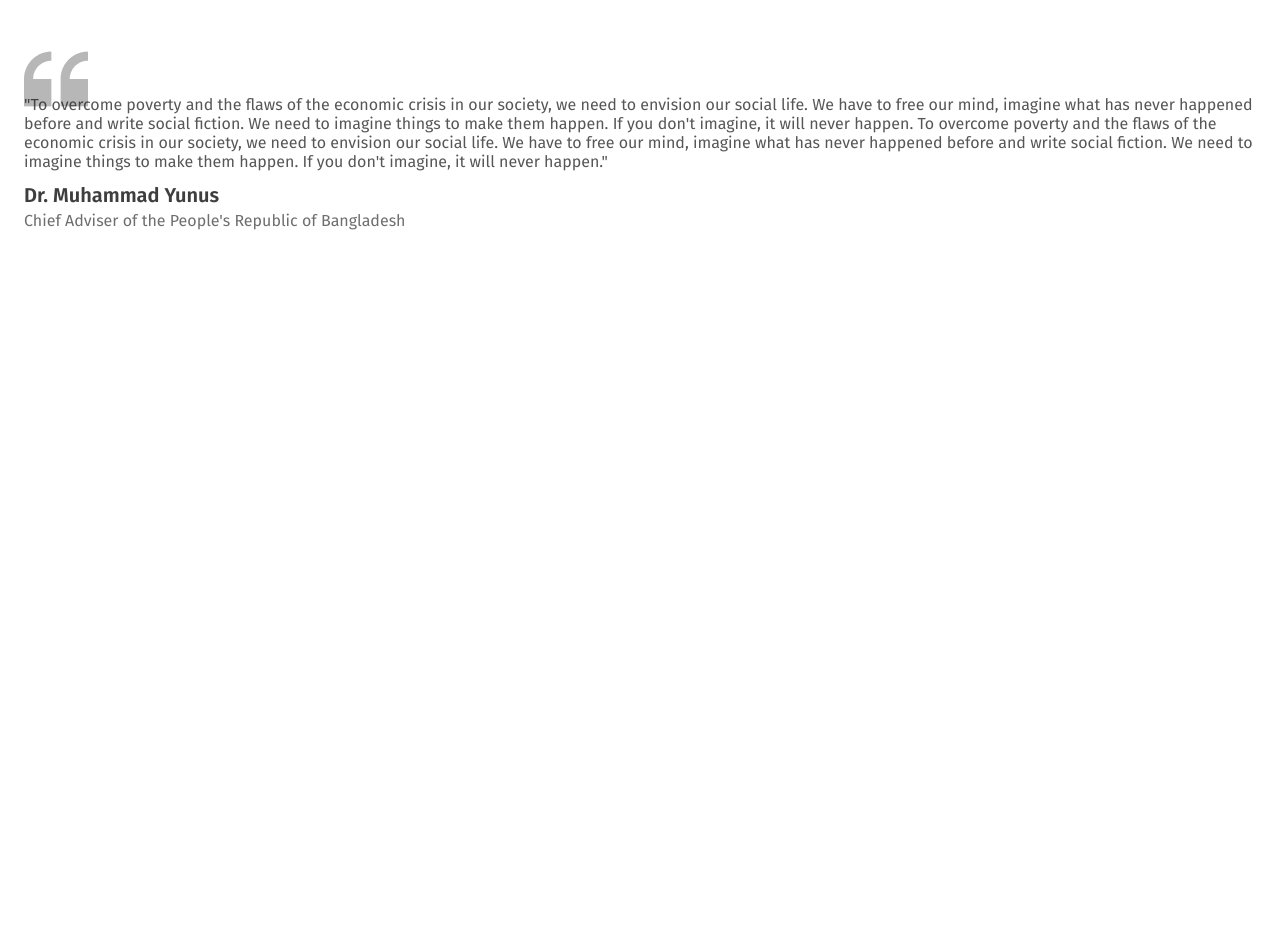
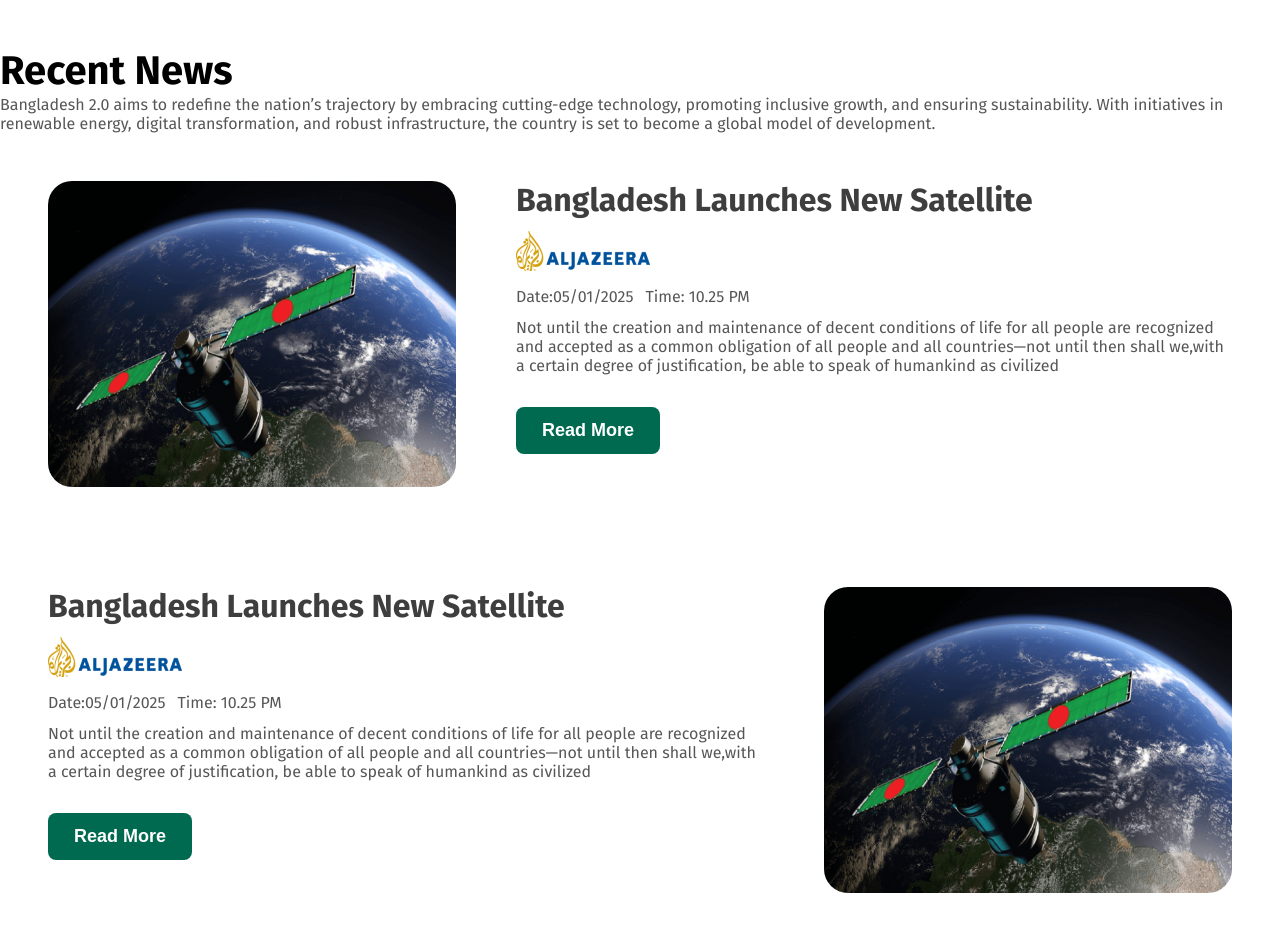
Before and after one commit to rupu10/assignment-1, a plain HTML site: page index.html in a window 1280 px wide. Shown: the part 1146-2091 px from the top of the page. Before the commit the page ends 1424 px from the top, so only its background shows below. Drawn offline with Linux system fonts and the light colour scheme.

Commit message:
news content done

```diff
--- a/index.html
+++ b/index.html
@@ -56,11 +56,53 @@
                 </div>
             </div>
         </section>
-        <section class="yunus-quotes">
+        <!-- <section class="yunus-quotes">
             <div class="qoutes">
                 <p class="description">"To overcome poverty and the flaws of the economic crisis in our society, we need to envision our social life. We have to free our mind, imagine what has never happened before and write social fiction. We need to imagine things to make them happen. If you don't imagine, it will never happen. To overcome poverty and the flaws of the economic crisis in our society, we need to envision our social life. We have to free our mind, imagine what has never happened before and write social fiction. We need to imagine things to make them happen. If you don't imagine, it will never happen."</p>
                 <h3 class="yunus-quotes-title">Dr. Muhammad Yunus</h3>
                 <p class="yunus-title">Chief Adviser of the People's Republic of Bangladesh</p>
+            </div>
+        </section> -->
+        <section class="news">
+            <div class="news-content">
+                <h1>Recent News</h1>
+                <p class="description">Bangladesh 2.0 aims to redefine the nation’s trajectory by embracing cutting-edge technology, promoting inclusive growth, and ensuring sustainability. With initiatives in renewable energy, digital transformation, and robust infrastructure, the country is set to become a global model of development.</p>
+                <div class="news-column">
+                    <div class="news-img">
+                        <img src="assets/satelite.png" alt="">
+                    </div>
+                    <div class="column-left">
+                        <h3>Bangladesh Launches New Satellite</h3>
+                        <div class="al-jazira">
+                            <img class="" src="assets/al-jazeera.png" alt="">
+                            <div class="date-and-time">
+                                <p class="description">Date:05/01/2025</p>
+                                <p class="description">Time: 10.25 PM</p>
+                            </div>
+                            <P class="news-description">Not until the creation and maintenance of decent conditions of life for all people are recognized and accepted as a common obligation of all people and all countries—not until then shall we,with a certain degree of justification, be able to speak of humankind as civilized</P>
+                            <button class="news-btn">Read More</button>
+                        </div>
+                    </div>
+                </div>
+            </div>
+            <div class="content-2">
+                <div class="news-column">
+                    <div class="column-left">
+                        <h3>Bangladesh Launches New Satellite</h3>
+                        <div class="al-jazira">
+                            <img class="" src="assets/al-jazeera.png" alt="">
+                            <div class="date-and-time">
+                                <p class="description">Date:05/01/2025</p>
+                                <p class="description">Time: 10.25 PM</p>
+                            </div>
+                            <P class="news-description">Not until the creation and maintenance of decent conditions of life for all people are recognized and accepted as a common obligation of all people and all countries—not until then shall we,with a certain degree of justification, be able to speak of humankind as civilized</P>
+                            <button class="news-btn">Read More</button>
+                        </div>
+                    </div>
+                    <div class="news-img">
+                        <img src="assets/satelite.png" alt="">
+                    </div>
+                </div>
             </div>
         </section>
     </main>
--- a/styles/style.css
+++ b/styles/style.css
@@ -151,12 +151,15 @@
 /* yunus quotes styles */
 .yunus-quotes{
     background-image: url("../assets/quote-bg.png");
-    background-position: top left;
+    background-position:left;
     background-repeat: no-repeat;
     margin-left: 24px;
+    border: 1px solid rgba(14, 14, 14, 0.15);
+    border-radius: 16px;
+    padding: 48px 24px;
 }
- .qoutes{
-    padding: 48px 0;
+.qoutes{
+    /* padding: 48px 0px; */
 }
 .yunus-title{
     font-weight: 400;
@@ -170,3 +173,48 @@
     color: rgba(14, 14, 14, 0.8);
     margin-top: 12px;
 }
+.news-content h1{
+    font-weight: 700;
+    font-size: 40px;
+}
+.news-column{
+    display: flex;
+    gap: 60px;
+    padding: 48px;
+    background-color: rgb(255, 255, 255);
+    justify-content: space-between;
+    border-radius: 24px;
+
+}
+.news-img img{
+    border-radius: 24px;
+}
+.news-btn{
+    padding: 13px 26px;
+    background-color: rgb(0, 106, 80);
+    font-size: 18px;
+    font-weight: 600;
+    color: rgb(255, 255, 255);
+    border: none;
+    border-radius: 8px;
+}
+.column-left h3{
+    font-size: 32px;
+    font-weight: 700;
+    color: rgba(14, 14, 14, 0.8);
+    margin-bottom: 12px;
+}
+.al-jazira>img{
+    margin-bottom: 12px;
+}
+.date-and-time{
+    display: flex;
+    gap: 12px;
+    margin-bottom: 12px;
+}
+.news-description{
+    font-weight: 400;
+    font-size: 16px;
+    color: rgba(14, 14, 14, 0.7);
+    margin-bottom: 32px;
+}
```
